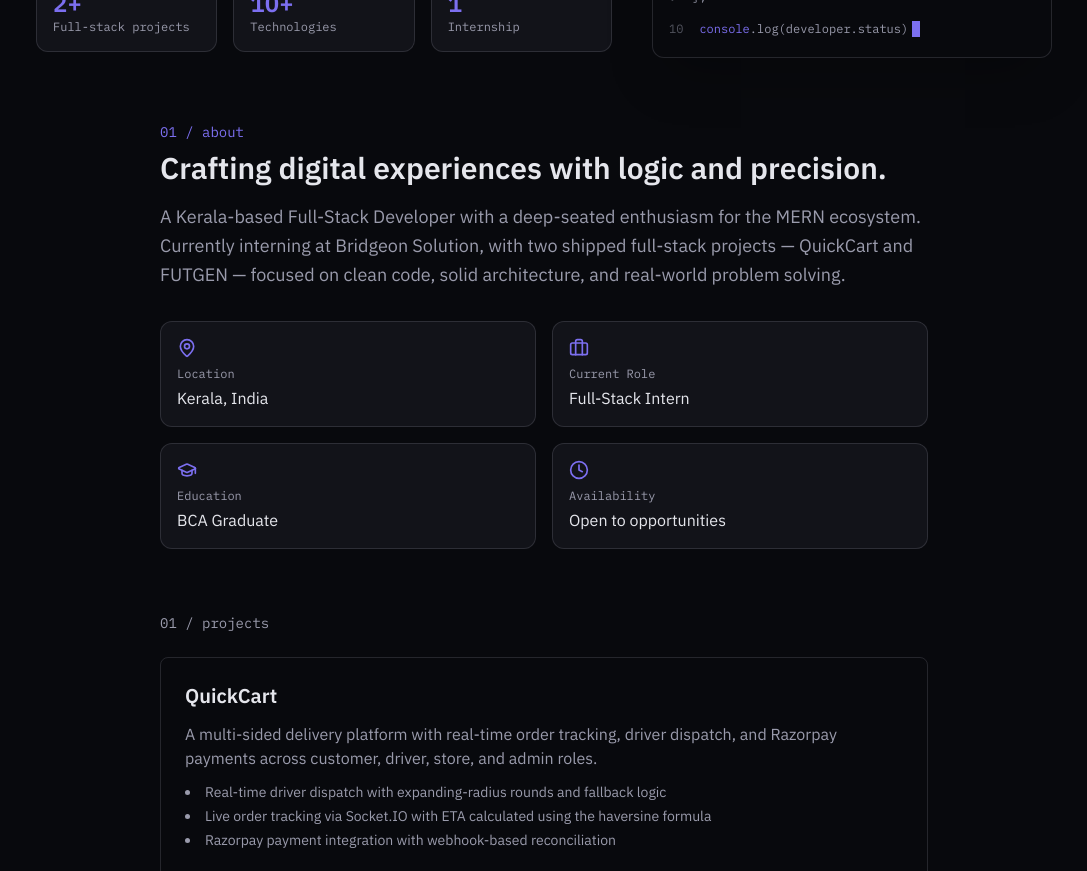
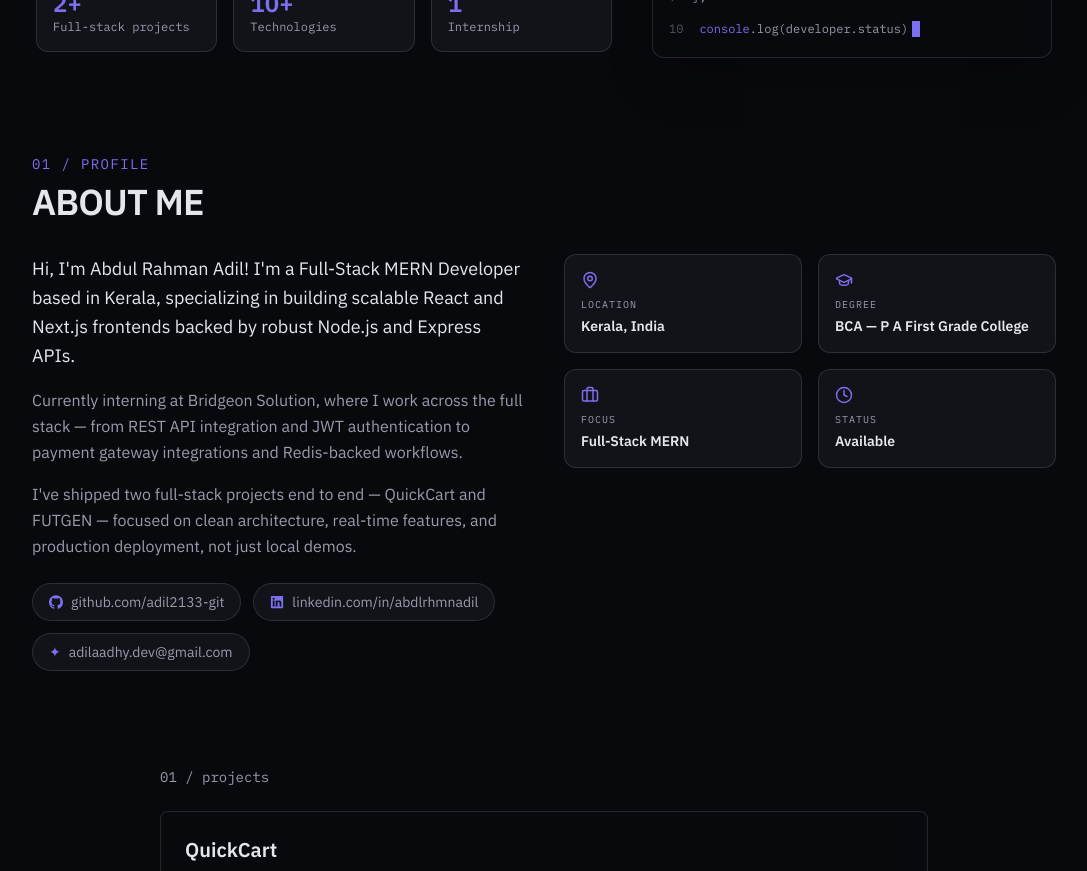
Before and after one commit to adil2133-git/portfolio-website, a Next.js app: page / in a window 1280 px wide. Shown: the part 400-1271 px from the top of the page, without its empty margins (96-1183 px from the left). Built offline with nearby package versions, Linux system fonts and the light colour scheme; no server answers.

Commit message:
about section updated

```diff
--- a/app/page.tsx
+++ b/app/page.tsx
@@ -8,7 +8,7 @@ import Contact from "@/components/sections/Contact";
 
 export default function Home() {
   return (
-    <main className="flex flex-col items-center gap-16 px-6 py-20">
+    <main className="flex flex-col items-center gap-24 px-6 py-20">
       <Hero />
       <AboutIntro />
       <Projects />
--- a/components/sections/AboutIntro.tsx
+++ b/components/sections/AboutIntro.tsx
@@ -1,38 +1,84 @@
 import { MapPin, Briefcase, GraduationCap, Clock } from "lucide-react";
+import { SiGithub } from "react-icons/si";
+import { FaLinkedin } from "react-icons/fa";
 import FadeIn from "@/components/FadeIn";
 
 export default function AboutIntro() {
   return (
+    <>
     <FadeIn>
-      <section id="about" className="w-full max-w-3xl flex flex-col gap-8 scroll-mt-24">
+      <section id="about" className="w-full max-w-5xl flex flex-col gap-8 scroll-mt-24">
         <div>
-          <h2 className="font-mono text-sm text-accent mb-2">01 / about</h2>
-          <h1 className="text-3xl font-semibold mb-4">
-            Crafting digital experiences with logic and precision.
-          </h1>
-          <p className="text-lg text-muted leading-relaxed">
-            A Kerala-based Full-Stack Developer with a deep-seated enthusiasm for
-            the MERN ecosystem. Currently interning at Bridgeon Solution, with two
-            shipped full-stack projects — QuickCart and FUTGEN — focused on clean
-            code, solid architecture, and real-world problem solving.
+          <h2 className="font-mono text-sm text-accent mb-2 uppercase tracking-widest">01 / profile</h2>
+          <h1 className="text-4xl font-bold uppercase tracking-tight">About Me</h1>
+        </div>
+
+        <div className="grid grid-cols-1 lg:grid-cols-2 gap-10 items-start">
+          <div className="flex flex-col gap-4">
+            <p className="text-lg text-foreground leading-relaxed">
+              Hi, I&apos;m Abdul Rahman Adil! I&apos;m a Full-Stack MERN Developer
+              based in Kerala, specializing in building scalable React and Next.js
+              frontends backed by robust Node.js and Express APIs.
             </p>
+            <p className="text-muted leading-relaxed">
+              Currently interning at Bridgeon Solution, where I work across the
+              full stack — from REST API integration and JWT authentication to
+              payment gateway integrations and Redis-backed workflows.
+            </p>
+            <p className="text-muted leading-relaxed">
+              I&apos;ve shipped two full-stack projects end to end — QuickCart and
+              FUTGEN — focused on clean architecture, real-time features, and
+              production deployment, not just local demos.
+            </p>
+
+            <div className="flex flex-wrap gap-3 mt-2">
+              <a
+                href="https://github.com/adil2133-git"
+                target="_blank"
+                rel="noopener noreferrer"
+                className="flex items-center gap-2 bg-surface border border-muted/20 px-4 py-2 rounded-full text-sm hover:border-accent transition-colors"
+              >
+                <SiGithub size={14} className="text-accent" />
+                <span className="text-muted">github.com/adil2133-git</span>
+              </a>
+              <a
+                href="https://www.linkedin.com/in/abdlrhmnadil"
+                target="_blank"
+                rel="noopener noreferrer"
+                className="flex items-center gap-2 bg-surface border border-muted/20 px-4 py-2 rounded-full text-sm hover:border-accent transition-colors"
+              >
+                <FaLinkedin size={14} className="text-accent" />
+                <span className="text-muted">linkedin.com/in/abdlrhmnadil</span>
+              </a>
+              <a
+                href="mailto:adilaadhy.dev@gmail.com"
+                className="flex items-center gap-2 bg-surface border border-muted/20 px-4 py-2 rounded-full text-sm hover:border-accent transition-colors"
+              >
+                <span className="text-accent">✦</span>
+                <span className="text-muted">adilaadhy.dev@gmail.com</span>
+              </a>
+            </div>
           </div>
 
           <div className="grid grid-cols-2 gap-4">
             {[
               { icon: MapPin, label: "Location", value: "Kerala, India" },
-            { icon: Briefcase, label: "Current Role", value: "Full-Stack Intern" },
-            { icon: GraduationCap, label: "Education", value: "BCA Graduate" },
-            { icon: Clock, label: "Availability", value: "Open to opportunities" },
+              { icon: GraduationCap, label: "Degree", value: "BCA — P A First Grade College" },
+              { icon: Briefcase, label: "Focus", value: "Full-Stack MERN" },
+              { icon: Clock, label: "Status", value: "Available" },
             ].map((item) => (
               <div key={item.label} className="p-4 bg-surface border border-muted/20 rounded-xl">
-              <item.icon size={20} className="text-accent mb-2" />
-              <div className="font-mono text-xs text-muted mb-1">{item.label}</div>
-              <div className="text-foreground">{item.value}</div>
+                <item.icon size={18} className="text-accent mb-2" />
+                <div className="font-mono text-[10px] text-muted uppercase tracking-widest mb-1">
+                  {item.label}
+                </div>
+                <div className="text-sm font-semibold text-foreground">{item.value}</div>
               </div>
             ))}
           </div>
+        </div>
       </section>
     </FadeIn>
+    </>
   );
 }
```
Lines whose indentation alone changed are shown as unchanged.
